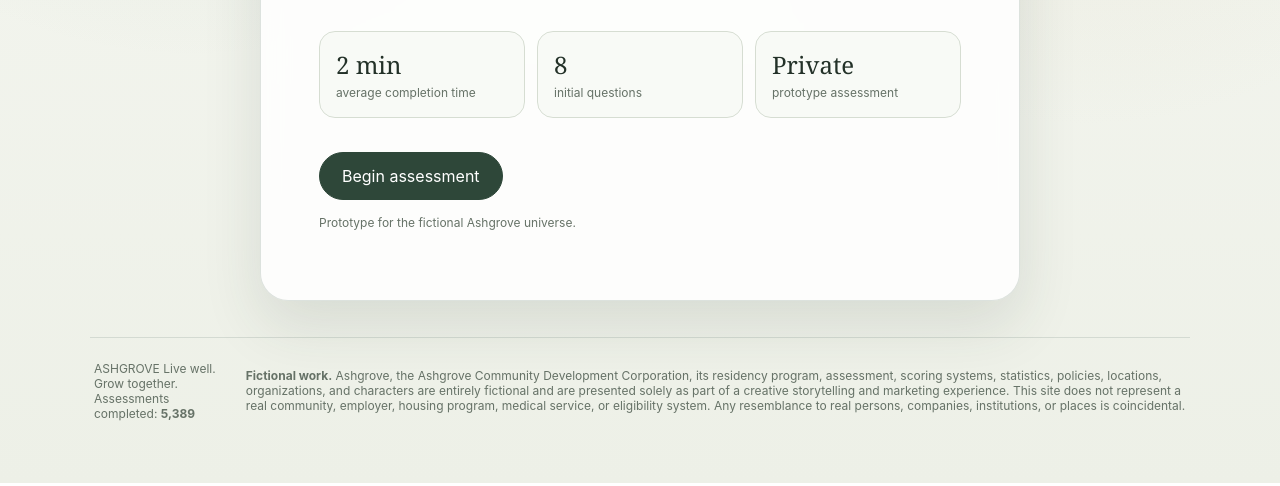
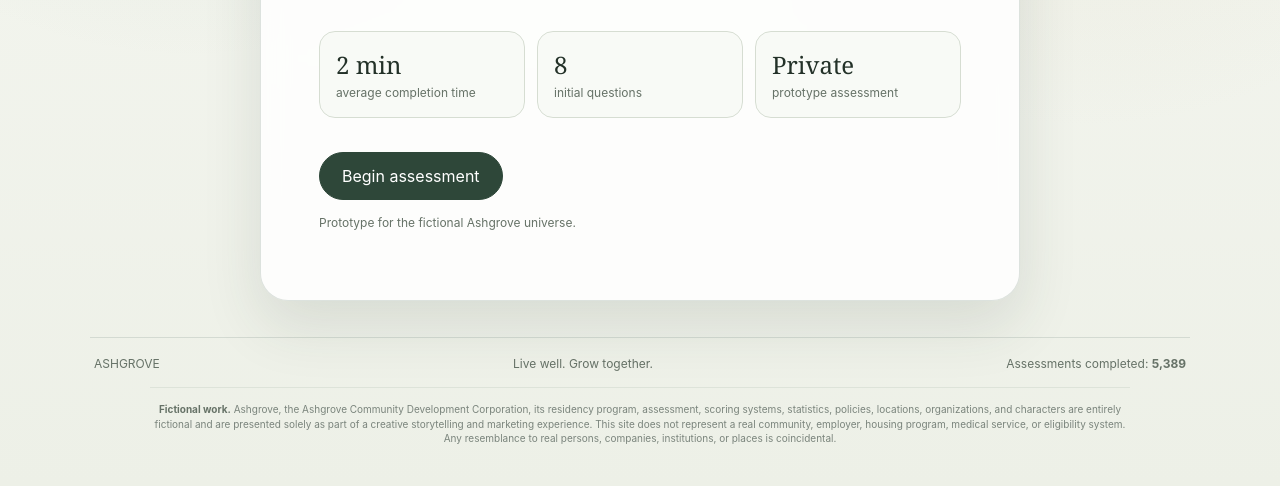
Before and after one commit to Ghosty455/ashgrove, a website: page public/index.html in a window 1280 px wide. Shown: the part 522-1008 px from the top of the page. Drawn offline with Linux system fonts and the light colour scheme; no server answers.

Commit message:
Style fictional disclaimer as small footer fine print

```diff
--- a/public/styles.css
+++ b/public/styles.css
@@ -34,7 +34,7 @@ button { cursor: pointer; }
 }
 
 .site-header,
-footer {
+.footer-main {
   display: flex;
   align-items: center;
   justify-content: space-between;
@@ -253,8 +253,24 @@ h2 { font-size: clamp(30px, 4vw, 48px); }
 
 footer {
   margin-top: 36px;
-  padding: 18px 4px;
+  padding: 18px 4px 0;
   border-top: 1px solid rgba(73, 103, 86, .16);
+}
+
+.fiction-disclaimer {
+  max-width: 980px;
+  margin: 16px auto 0;
+  padding-top: 14px;
+  border-top: 1px solid rgba(73, 103, 86, .10);
+  color: #7a847c;
+  font-size: 10px;
+  line-height: 1.45;
+  text-align: center;
+}
+
+.fiction-disclaimer strong {
+  color: #667267;
+  font-weight: 700;
 }
 
 @media (max-width: 700px) {
@@ -263,5 +279,6 @@ footer {
   .hero-grid, .result-grid { grid-template-columns: 1fr; }
   .survey-actions { align-items: stretch; }
   .survey-actions button { flex: 1; }
-  footer { align-items: flex-start; flex-direction: column; }
+  .footer-main { align-items: flex-start; flex-direction: column; }
+  .fiction-disclaimer { text-align: left; }
 }
```
